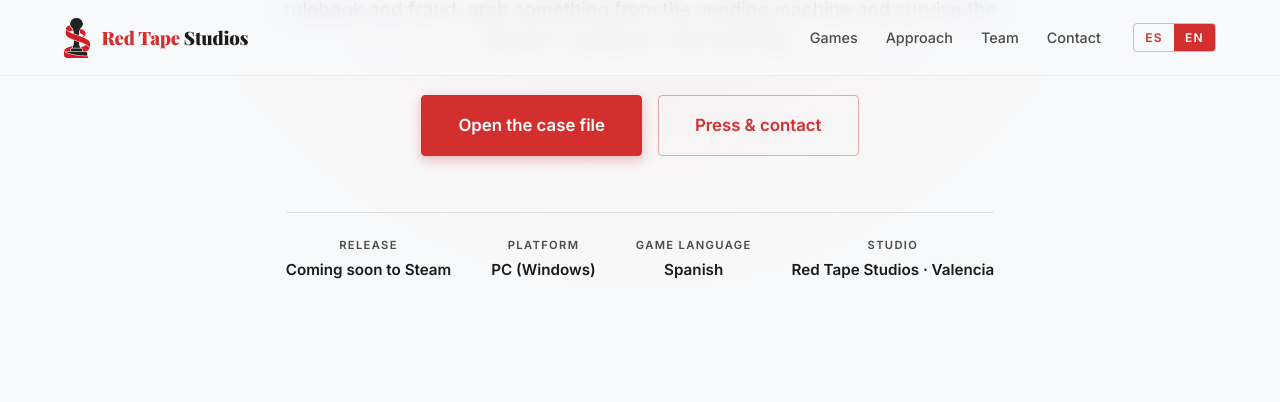
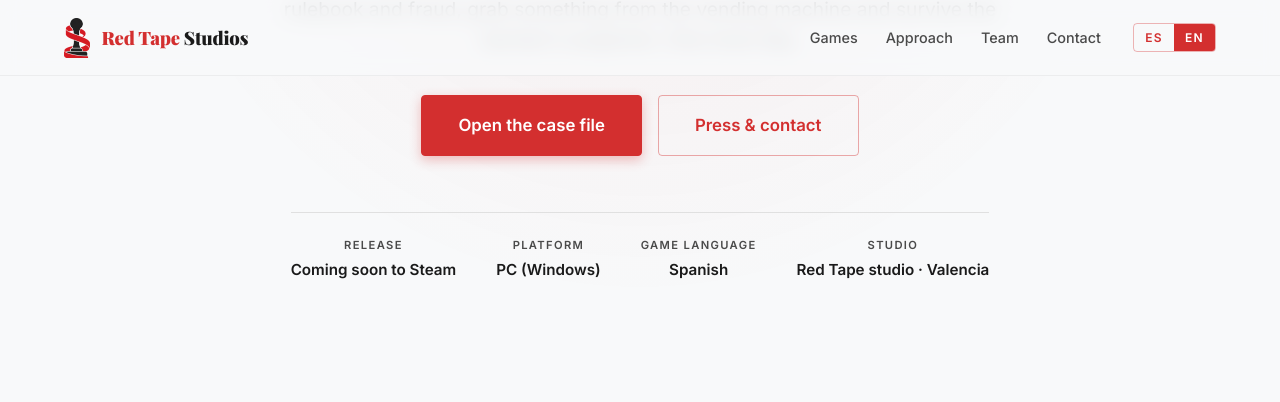
Before and after one commit to Andressance/redtapestudio, a Jekyll site: the page built from sale-a-devolver/index.html, in a window 1280 px wide and 900 px high, scrolled down 687 px. Shown: the top 402 px of the window. Built offline with Jekyll 4.4.1, drawn with Linux system fonts in a browser that asks for light colours; some web fonts are replaced.

Commit message:
Update index.html

```diff
--- a/sale-a-devolver/index.html
+++ b/sale-a-devolver/index.html
@@ -1,7 +1,7 @@
 ---
 layout: default
-title_es: Sale a Devolver | Red Tape Studios
-title_en: Sale a Devolver | Red Tape Studios
+title_es: Sale a Devolver | Red Tape studio
+title_en: Sale a Devolver | Red Tape studio
 description: "Sale a Devolver: simulador de gestoría con humor negro. Tramita declaraciones, decide entre la ley y el fraude y sobrevive a Hacienda. Próximamente en Steam."
 og_image: /sale-a-devolver/img/menu.webp
 styles:
@@ -38,7 +38,7 @@ footer_note: fiction
                 </div>
                 <div class="meta-item">
                     <span class="meta-label"><span lang="es">Estudio</span><span lang="en">Studio</span></span>
-                    <span class="meta-val">Red Tape Studios · Valencia</span>
+                    <span class="meta-val">Red Tape studio · Valencia</span>
                 </div>
             </div>
         </section>
```
